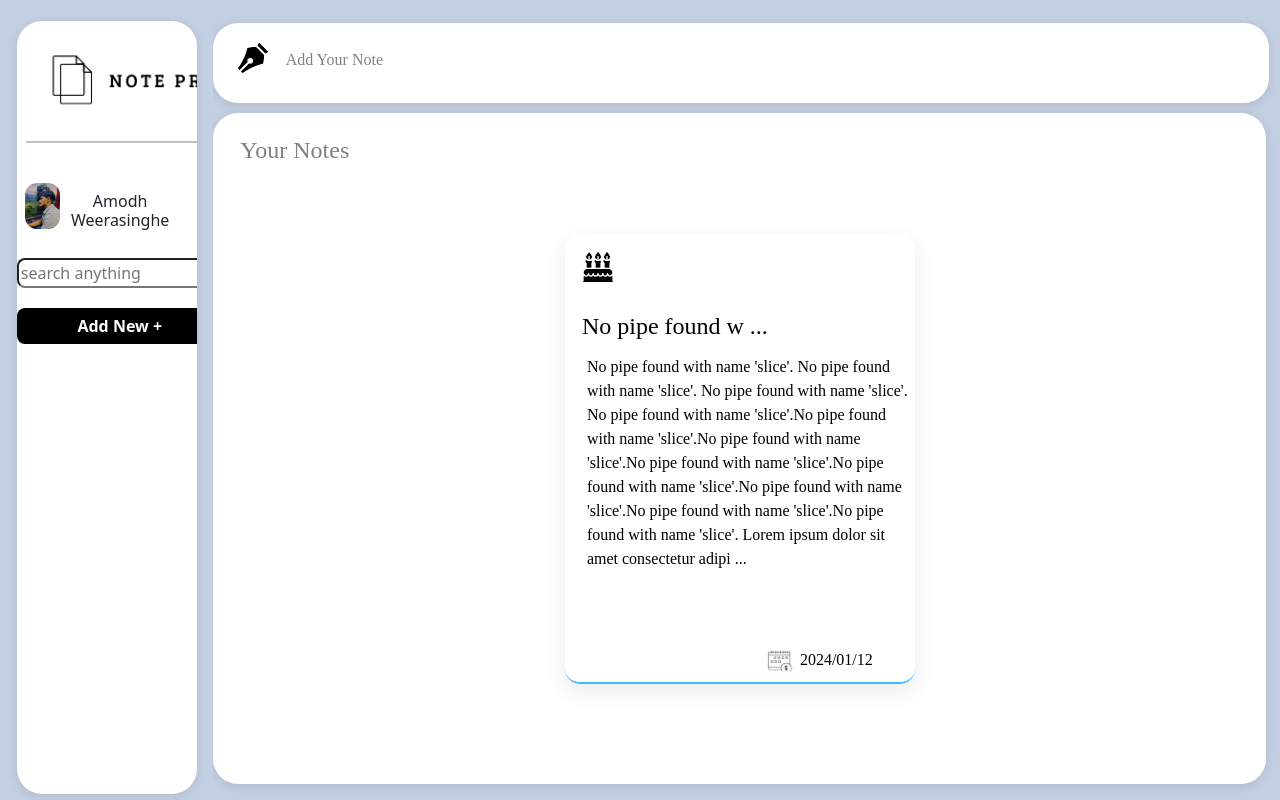
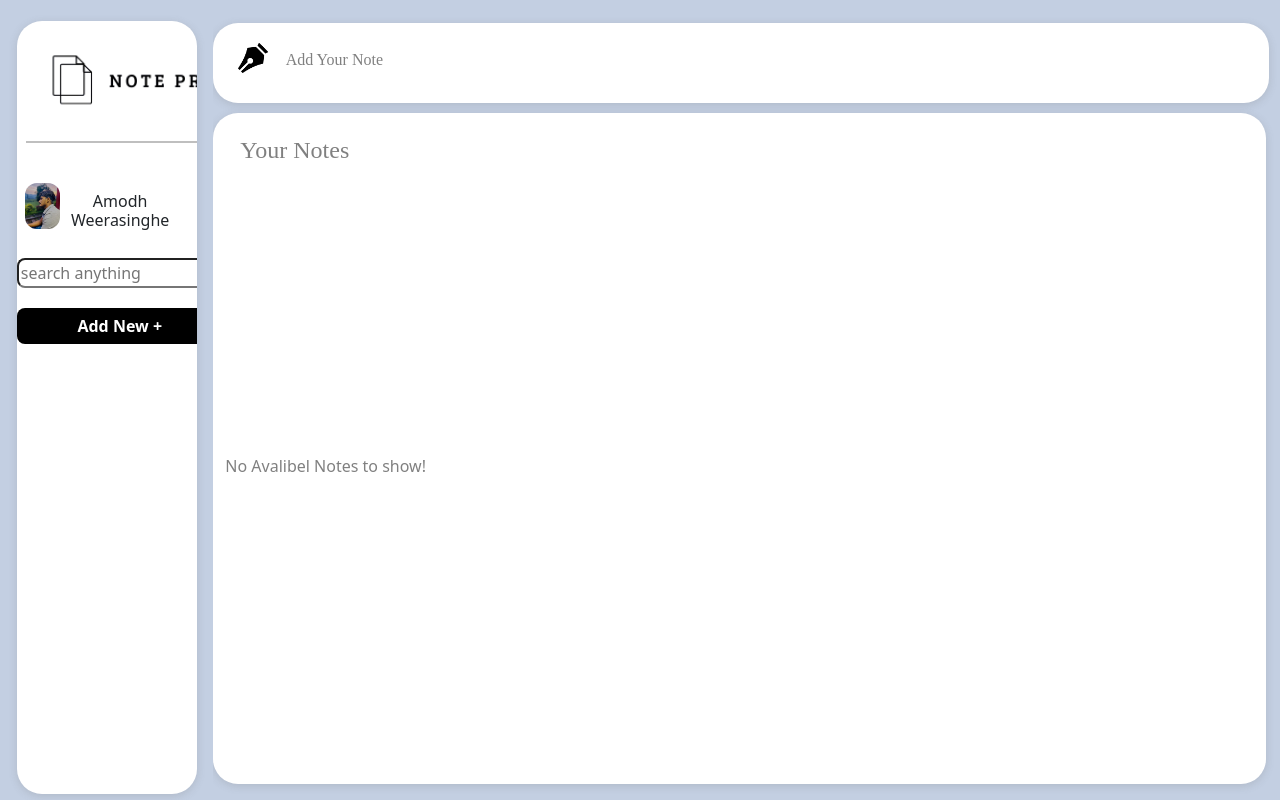
Before and after one commit to Amodhx/https---github.com-Amodhx-NotePro, an Angular app: page /home in a window 1280 px wide. Built offline with nearby package versions, Linux system fonts and the light colour scheme; a web font is replaced by a local one.

Commit message:
start create card grid

```diff
--- a/src/app/component/main-page/main-page.component.html
+++ b/src/app/component/main-page/main-page.component.html
@@ -21,10 +21,7 @@
                     <div class="row">
                         <div class="container my-4 col-md-12">
                             <div class="row justify-content-center">
-                                <div class="col-lg-4 d-flex justify-content-center mb-4">
-                                    <app-note-card></app-note-card>
-                                </div>
-                                <!-- @if(noteList.length){
+                                @if(noteList.length){
                                     @for (note of noteList; track $index) {
                                         <div class="col-lg-4 d-flex justify-content-center mb-4">
                                             <app-note-card [cardValues] = "note"></app-note-card>
@@ -33,7 +30,7 @@
                                   }
                                   @else {
                                     <h6 style="justify-content: center; color: gray;">No Avalibel Notes to show!</h6>
-                                  } -->
+                                  }
 
 
                             </div>
```
